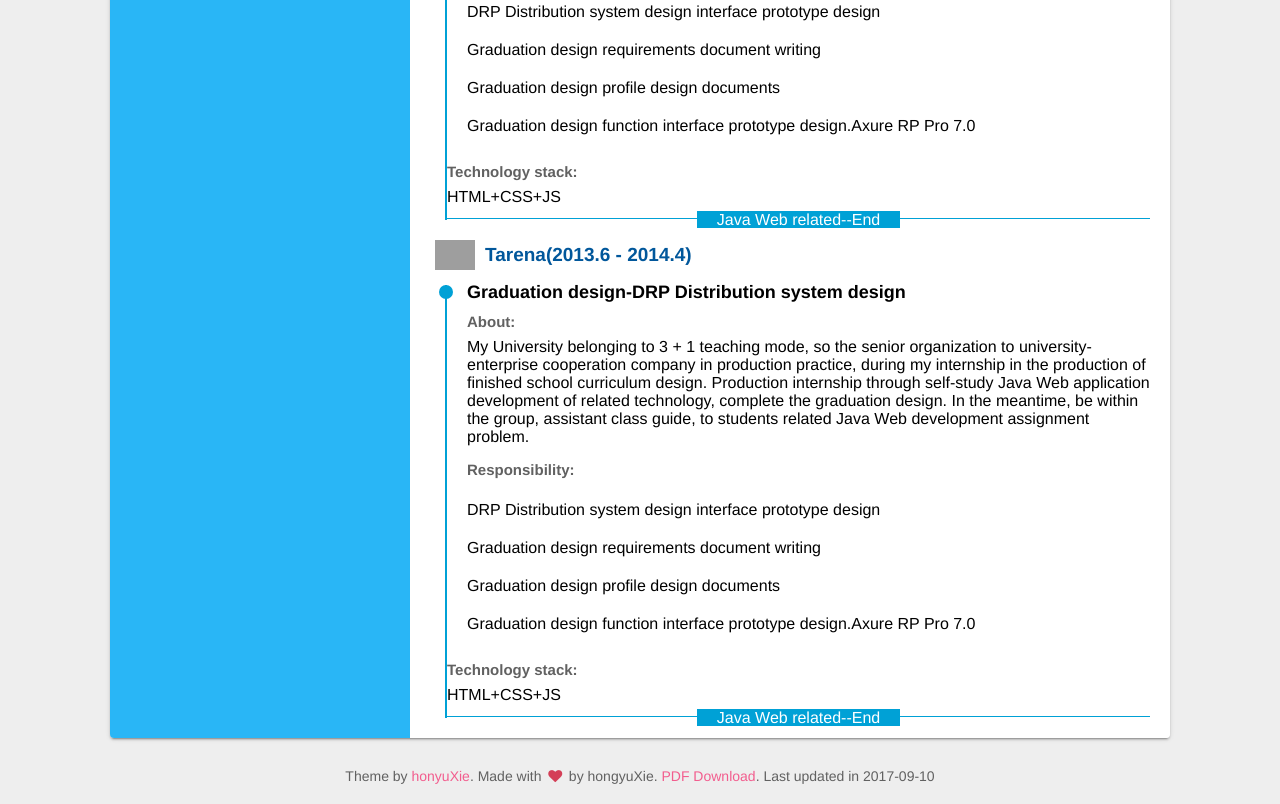
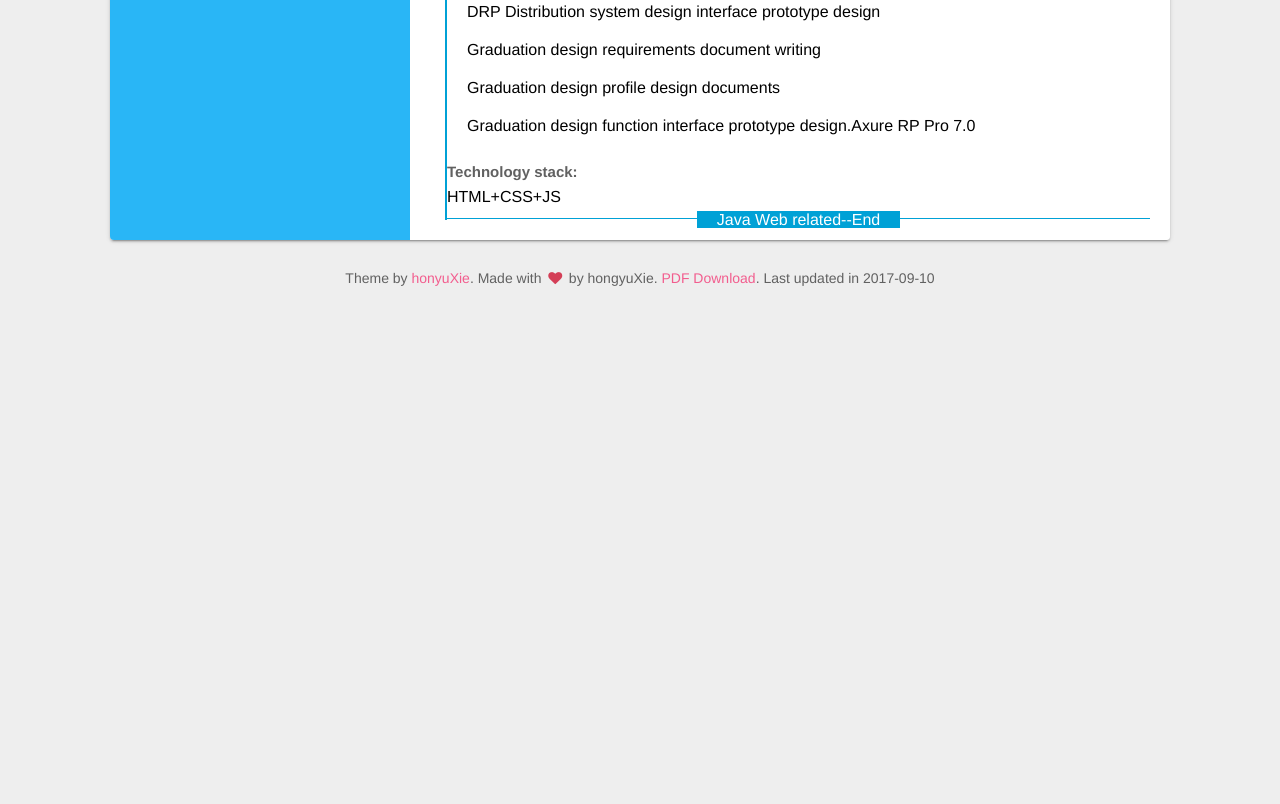
Before and after one commit to hongyuXie/MyResume_EN, a website: page index.html in a window 1280 px wide. Shown: the part 8773-9577 px from the top of the page. After the commit the page ends 9079 px from the top, so only its background shows below. Drawn offline with Linux system fonts and the light colour scheme; grey boxes are pictures that could not be loaded.

Commit message:
重复，删除一个

```diff
--- a/index.html
+++ b/index.html
@@ -541,37 +541,6 @@
                   </ul>
                 </li>
             </ul>
-            <h3><img src="https://ss1.bdstatic.com/70cFuXSh_Q1YnxGkpoWK1HF6hhy/it/u=324125160,1854548447&fm=27&gp=0.jpg" data-action="zoom"><span>Tarena(2013.6 - 2014.4)</span></h3>
-            <ul class="exp">
-                <li>
-                    <div class="circle"></div>
-                    <h4>Graduation design-DRP Distribution system design</h4>
-                    <p><strong>About:</strong>
-                      <ul>
-                          <li>
-                            My University belonging to 3 + 1 teaching mode, so the senior organization to university-enterprise cooperation company
-                            in production practice, during my internship in the production of finished school curriculum design. Production
-                            internship through self-study Java Web application development of related technology, complete the graduation design.
-                            In the meantime, be within the group, assistant class guide, to students related Java Web development assignment problem.
-                          </li>
-                      </ul>
-                    </p>
-                    <p><strong>Responsibility:</strong>
-                       <li>DRP Distribution system design interface prototype design</li>
-                       <li>Graduation design requirements document writing</li>
-                       <li>Graduation design profile design documents</li>
-                       <li>Graduation design function interface prototype design.Axure RP Pro 7.0</li>
-                    </p>
-                    <p><strong>Technology stack:</strong>
-                      <ul>
-                        <li>HTML+CSS+JS</li>
-                      </ul>
-                    </p>
-                </li>
-               <div class="demo_line_02" style="margin-bottom:20px;"><span>Java Web related--End</span></div>
-          </ul>
-        </li>
-      </ul>
           </div>
     </div>
     <footer>
```
Lines whose indentation alone changed are shown as unchanged.
